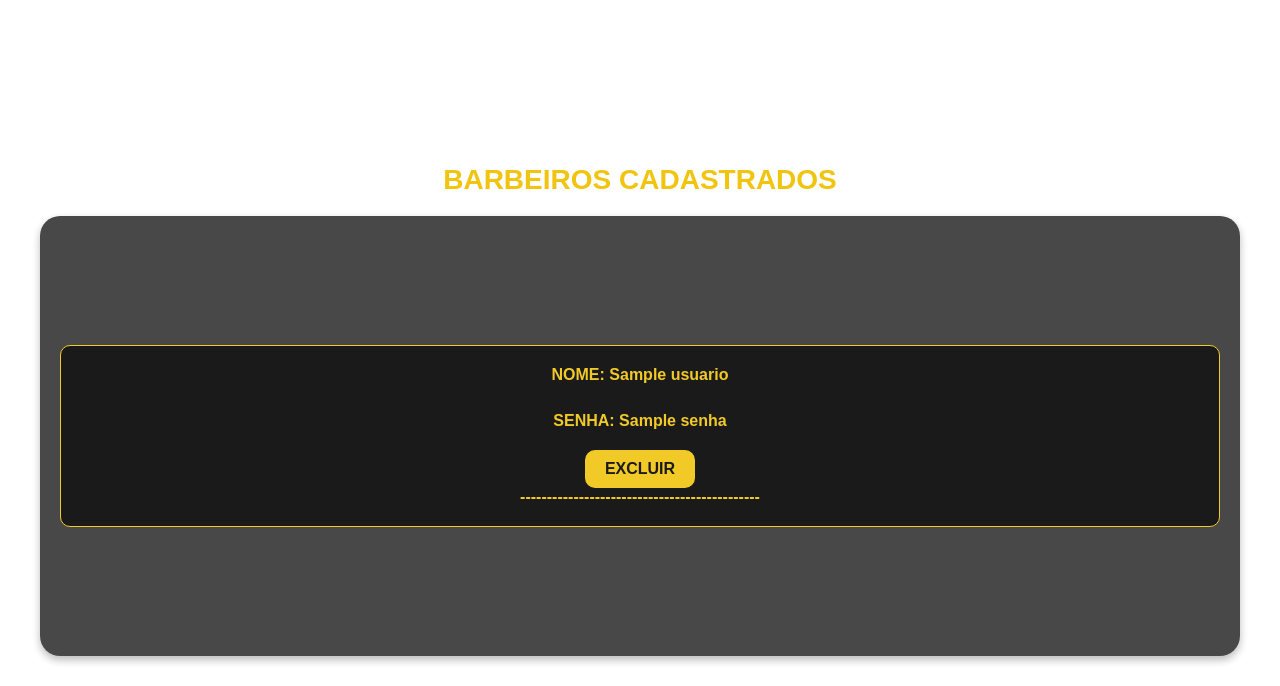
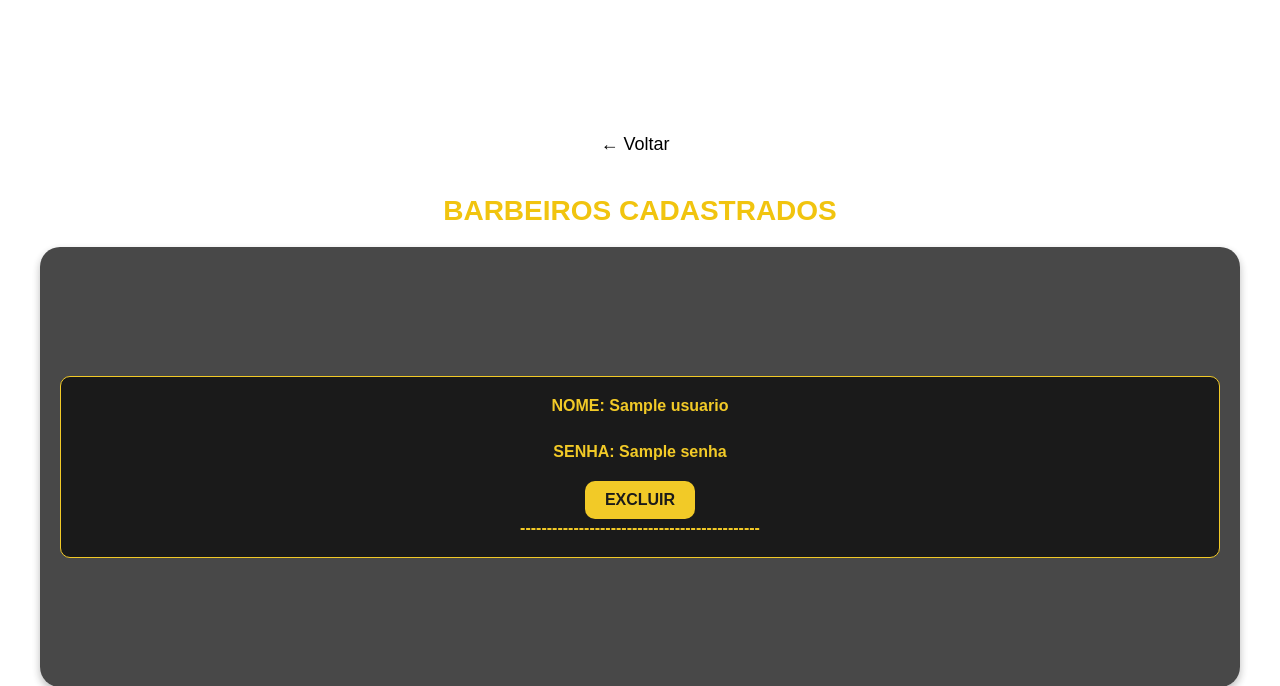
Before and after one commit to raulguiii/site-barbearia, a Flask app: template templates/cadastrados.html in a window 1280 px wide. Shown: the top 686 px of the page. Run offline with Flask 3, Linux system fonts and the light colour scheme; the template is opened without the code that fills it: most values are stand-ins (such as "Sample title", 1, 10 or a date in 2020).

Commit message:
Update cadastrados.html

```diff
--- a/templates/cadastrados.html
+++ b/templates/cadastrados.html
@@ -10,6 +10,7 @@
 </head>
 
 <body>
+    <a href="{{ url_for('cadastro') }}" class="seta-voltar">← Voltar</a>
     <h1 class="titulo">BARBEIROS CADASTRADOS</h1>
 
     {% set mensagem = get_flashed_messages() %}
@@ -40,4 +41,5 @@
     </div>
 </body>
 
+
 </html>
```
